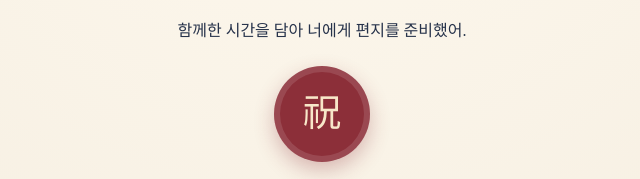
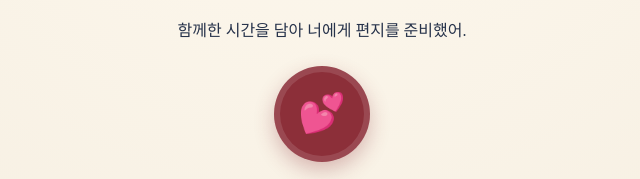
Before and after one commit to wjkwon2010/graduation-letter, a plain HTML site: page index.html in a window 1280 px wide. Shown: the part 311-490 px from the top of the page, without its empty margins (318-958 px from the left). Drawn offline with Linux system fonts and the light colour scheme; a web font is replaced by a local one.

Commit message:
Update index.html

```diff
--- a/index.html
+++ b/index.html
@@ -19,7 +19,7 @@
     <p class="school" data-config="schoolName"></p>
     <h1 data-config="title">졸업을 축하해</h1>
     <p class="lead" data-config="welcome"></p>
-    <div class="seal" aria-hidden="true">祝</div>
+    <div class="seal" aria-hidden="true">💕</div>
     <a class="button" href="verify.html">축하 카드 열기</a>
     <p class="small" data-config="from"></p>
   </main>
```
